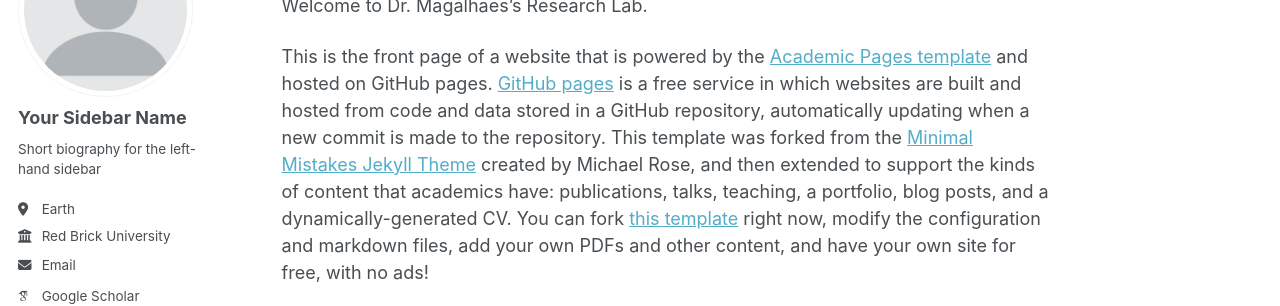
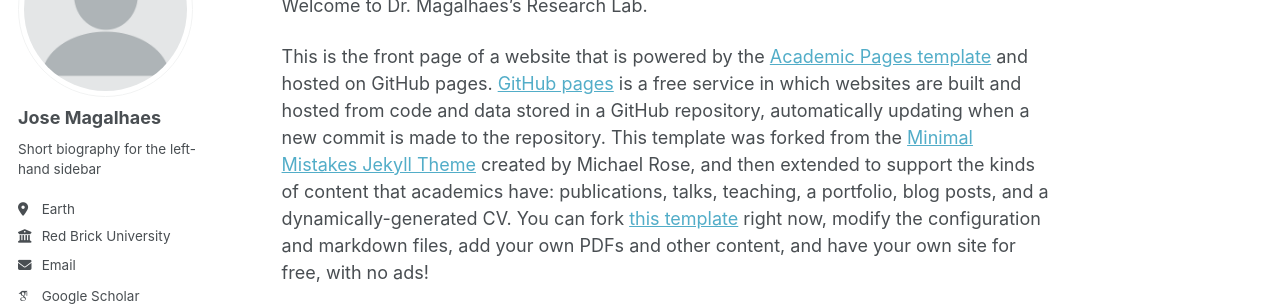
Before and after one commit to magalhaesw/jmagalhaes.github.io, a Jekyll site: the page built from _pages/about.md, in a window 1280 px wide. Shown: the part 177-483 px from the top of the page. Built offline with Jekyll 4.4.1, drawn with Linux system fonts in a browser that asks for light colours; some web fonts are replaced.

Commit message:
Update _config.yml

```diff
--- a/_config.yml
+++ b/_config.yml
@@ -23,7 +23,7 @@ repository               : "academicpages/academicpages.github.io"
 author:
   # Biographic information
   avatar           : "profile.png"
-  name             : "Your Sidebar Name"
+  name             : "Jose Magalhaes"
   pronouns         : # example: "she/her"
   bio              : "Short biography for the left-hand sidebar"
   location         : "Earth"
```
